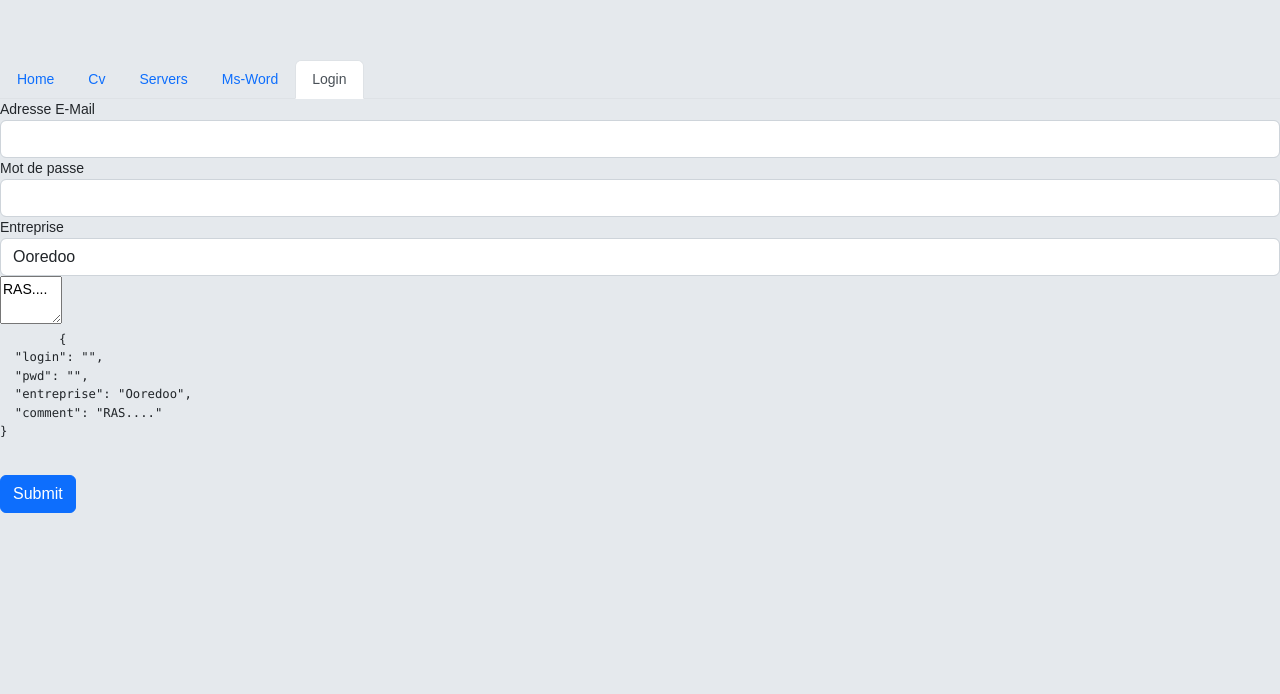
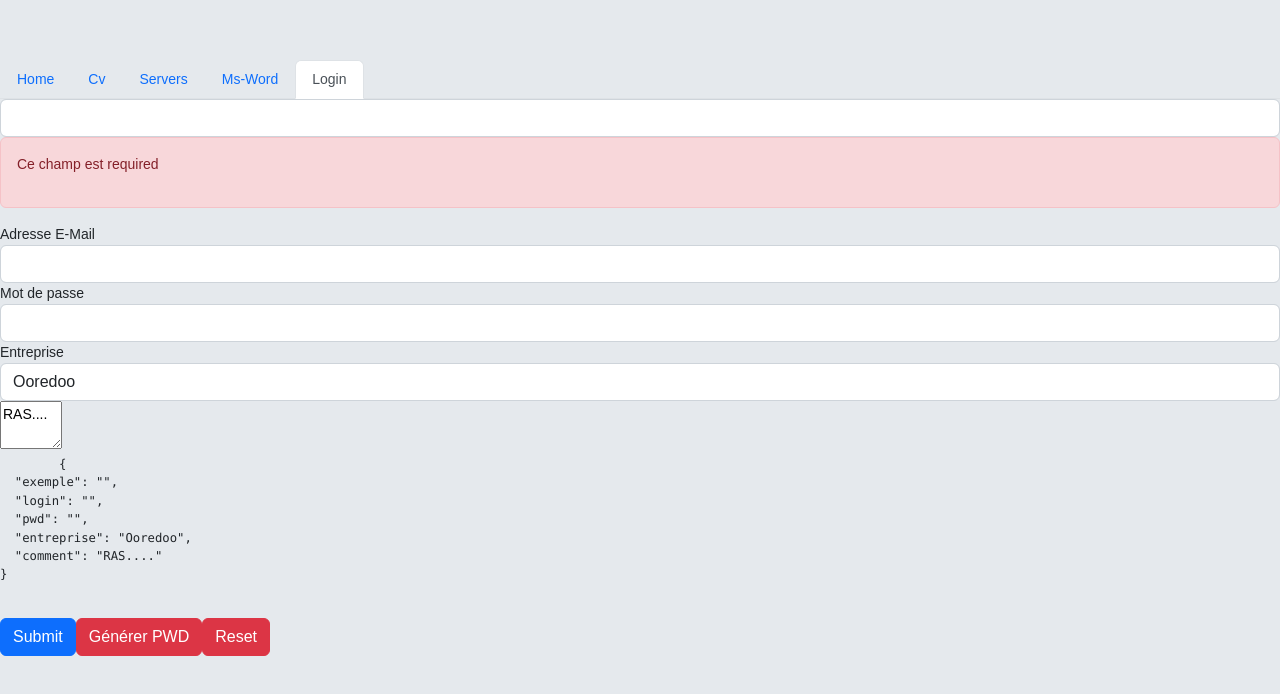
Before and after one commit to n2sy/LaPoste-III, an Angular app: page /login in a window 1280 px wide. Shown: the top 694 px of the page. Built offline with nearby package versions, Linux system fonts and the light colour scheme.

Commit message:
add a login

```diff
--- a/src/app/details/details.component.html
+++ b/src/app/details/details.component.html
@@ -56,7 +56,7 @@
             <div class="footer">
                 <div class="social-links text-center">
                     <button (click)="recruterCand()" class="btn btn-success">Recruter</button>
-                    <button [routerLink]="['cv', 'infos', selectedCand.id]" class="btn btn-info">Details</button>
+                    <button [routerLink]="['infos', selectedCand.id]" class="btn btn-info">Details</button>
                 </div>
             </div>
         </div> <!-- end back panel -->
--- a/src/app/login/login.component.html
+++ b/src/app/login/login.component.html
@@ -1,4 +1,14 @@
 <form #f="ngForm">
+
+    <input required minlength="6" pattern="nidhal" #exp="ngModel" ngModel name="exemple" type="text"
+        class="form-control">
+    <div *ngIf="exp.invalid" class="alert alert-danger">
+        <p *ngIf="exp.errors['required']">Ce champ est required</p>
+        <p *ngIf="exp.errors['minlength']">Le nombre de caractères minimal est 6</p>
+        <p *ngIf="exp.errors['pattern']">Le pattern est "nidhal"</p>
+
+    </div>
+
     <label for="name">Adresse E-Mail</label>
     <input #inpLogin="ngModel" required email ngModel type="text" class="form-control" name="login" id="name">
 
@@ -19,4 +29,6 @@
     </pre>
 
     <button (click)="onSubmit(f)" class="btn btn-primary">Submit</button>
+    <button (click)="generePwd(f)" class="btn btn-danger">Générer PWD</button>
+    <button (click)="annulerForm(f)" class="btn btn-danger">Reset</button>
 </form>
--- a/src/app/login/login.component.ts
+++ b/src/app/login/login.component.ts
@@ -17,4 +17,21 @@ export class LoginComponent implements OnInit {
   onSubmit(f: NgForm) {
     console.log(f);
   }
+
+  generePwd(f: NgForm) {
+    // f.setValue({
+    //   exemple: '',
+    //   login: '',
+    //   pwd: '123456',
+    //   entreprise: '',
+    //   comment: '',
+    // });
+    f.form.patchValue({
+      pwd: '123456',
+    });
+  }
+
+  annulerForm(f: NgForm) {
+    f.reset();
+  }
 }
```
